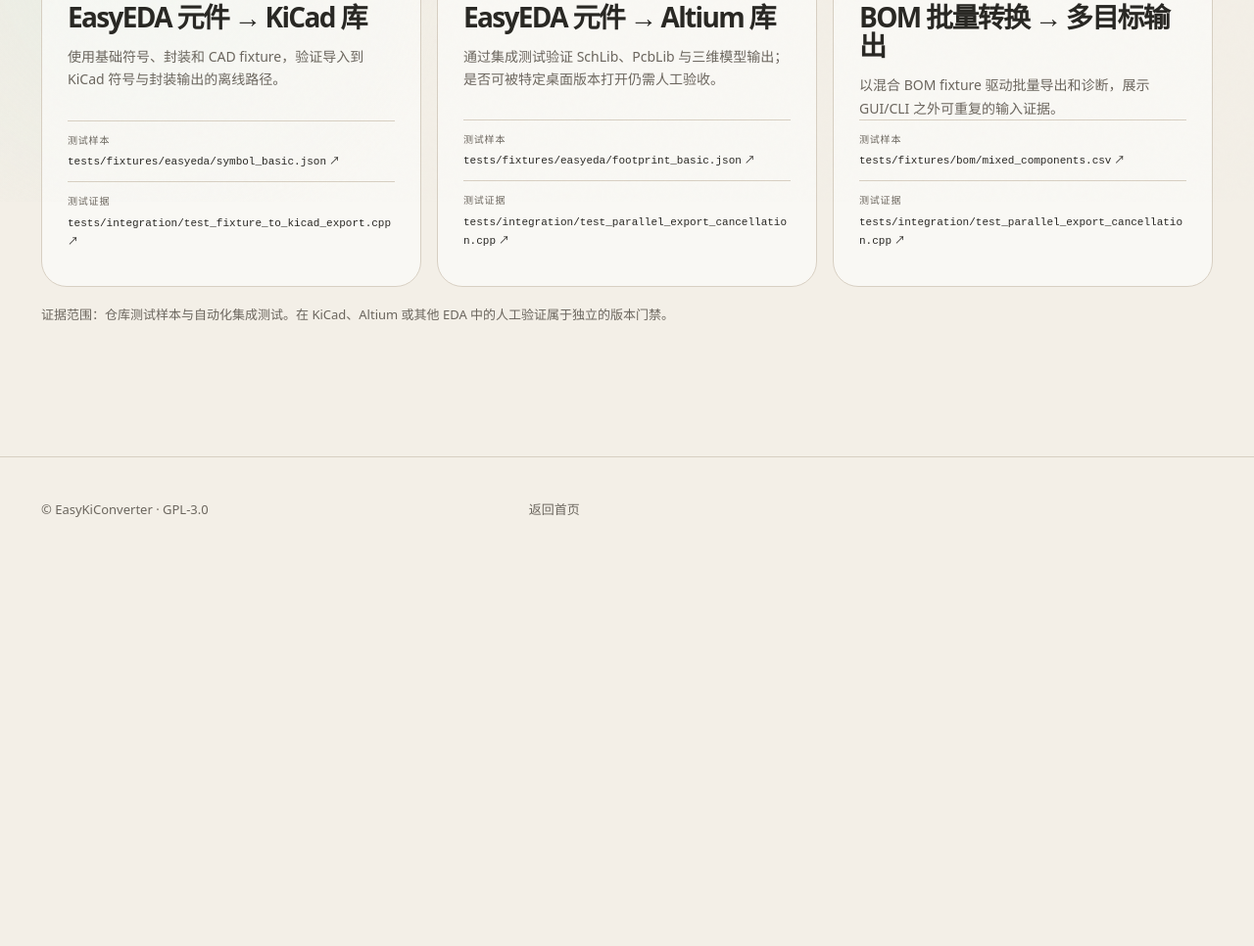
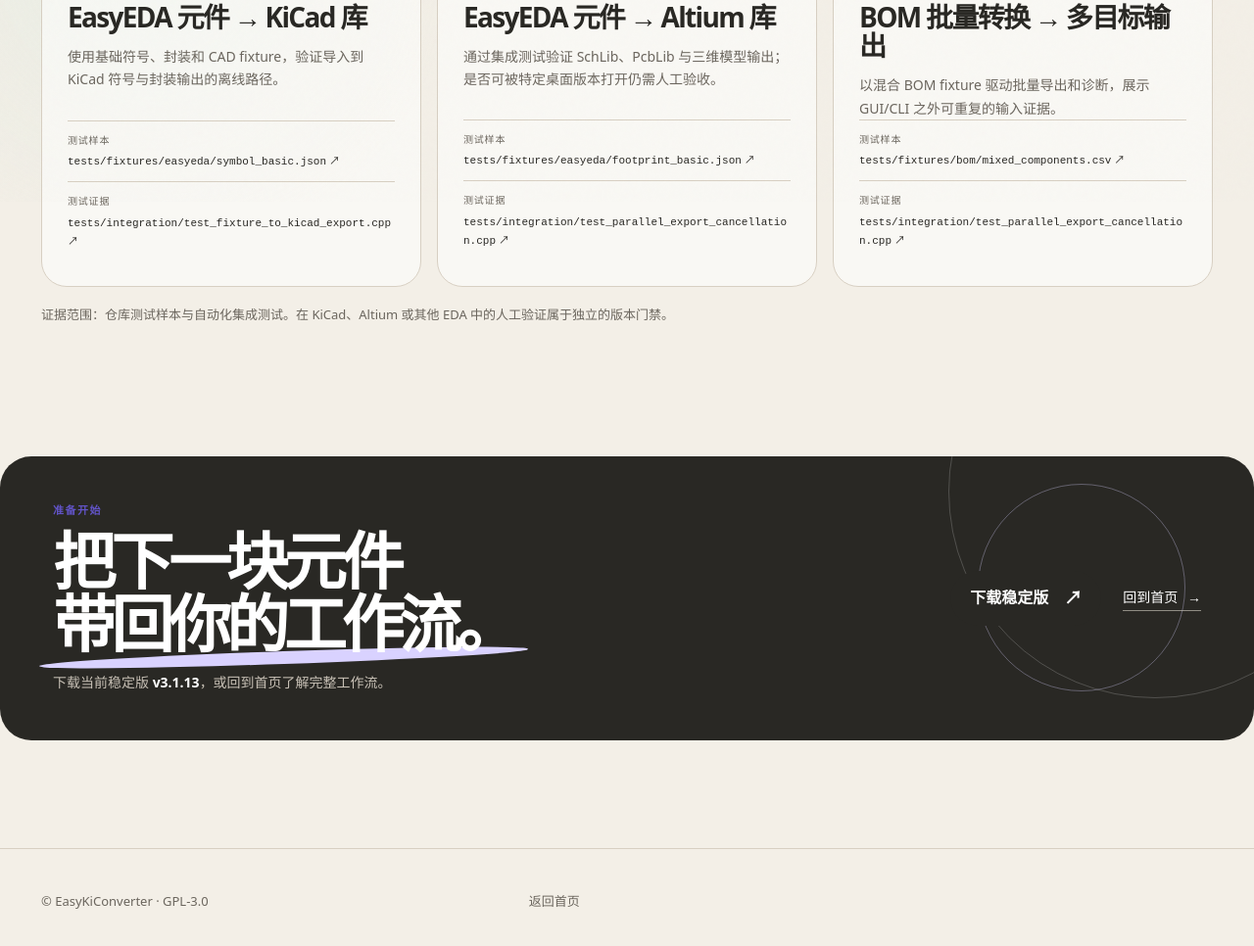
Before and after one commit to EasyKiconverter/EasyKiConverter_Website, an Astro site: page /cases in a window 1280 px wide. Shown: the part 594-1560 px from the top of the page at 98% size. Before the commit the page ends 1172 px from the top, so only its background shows below. Built offline with nearby package versions, Linux system fonts and the light colour scheme; Astro itself is replaced by a stand-in of ours.

Commit message:
Add content page next-step CTA

```diff
--- a/src/css/content-page.css
+++ b/src/css/content-page.css
@@ -21,6 +21,118 @@
 
 .content-page-header .github-link {
   flex: 0 0 auto;
+}
+
+.content-page-cta {
+  position: relative;
+  isolation: isolate;
+  overflow: hidden;
+  display: flex;
+  align-items: center;
+  justify-content: space-between;
+  gap: 40px;
+  min-height: 270px;
+  margin-bottom: 110px;
+  padding: 48px 54px;
+  border-radius: 32px;
+  background: var(--dark);
+  color: #fff;
+}
+
+.content-page-cta::before,
+.content-page-cta::after {
+  content: "";
+  position: absolute;
+  z-index: -1;
+  border: 1px solid #ffffff30;
+  border-radius: 50%;
+  pointer-events: none;
+}
+
+.content-page-cta::before {
+  width: 420px;
+  height: 420px;
+  right: -110px;
+  top: -175px;
+}
+
+.content-page-cta::after {
+  width: 210px;
+  height: 210px;
+  right: 70px;
+  top: 28px;
+  border-color: #d9d2ff55;
+}
+
+.content-page-cta h2 {
+  position: relative;
+  z-index: 1;
+  margin: 14px 0 16px;
+  font-size: clamp(38px, 5vw, 66px);
+  line-height: 1;
+  letter-spacing: -.08em;
+}
+
+.content-page-cta h2 em {
+  position: relative;
+  font-style: normal;
+  white-space: nowrap;
+}
+
+.content-page-cta h2 em::after {
+  content: "";
+  position: absolute;
+  z-index: -1;
+  left: -3%;
+  right: -3%;
+  bottom: 2px;
+  height: .2em;
+  border-radius: 50%;
+  background: var(--lilac);
+  transform: rotate(-2deg);
+}
+
+.content-page-cta p:not(.kicker) {
+  position: relative;
+  z-index: 1;
+  max-width: 470px;
+  margin: 0;
+  color: #c8c1b6;
+  font-size: 14px;
+}
+
+.content-page-cta p strong {
+  color: #fff;
+}
+
+.content-page-cta-actions {
+  position: relative;
+  z-index: 1;
+  display: flex;
+  flex-wrap: wrap;
+  align-items: center;
+  gap: 22px;
+}
+
+.content-page-cta .button-light,
+.content-page-cta .text-link {
+  color: #fff;
+}
+
+.content-page-cta .text-link {
+  border-color: #d6d0c599;
+}
+
+@media (max-width: 850px) {
+  .content-page-cta {
+    display: block;
+    margin-bottom: 90px;
+    padding: 42px 30px;
+  }
+
+  .content-page-cta-actions {
+    margin-top: 32px;
+  }
 }
 
 @media (max-width: 850px) {
--- a/src/layouts/ContentPage.astro
+++ b/src/layouts/ContentPage.astro
@@ -9,6 +9,7 @@
 
 import "../css/content-page.css";
 import SeoHead from "../components/SeoHead.astro";
+import { latestRelease } from "../data/release";
 
 const { lang, pageUrl, alternateUrl, title, description } = Astro.props;
 const en = lang === "en";
@@ -51,6 +52,25 @@
     <main id="content-page-main">
       <slot />
     </main>
+    <section class="content-page-cta shell" aria-labelledby="content-page-cta-title">
+      <div>
+        <p class="kicker">{en ? "READY TO USE" : "准备开始"}</p>
+        <h2 id="content-page-cta-title">
+          {en ? <>Bring the next part<br /><em>back to your work.</em></> : <>把下一块元件<br /><em>带回你的工作流。</em></>}
+        </h2>
+        <p>
+          {en
+            ? <>Download the current stable release <strong>{latestRelease.tag}</strong>, or return to the homepage for the full workflow.</>
+            : <>下载当前稳定版 <strong>{latestRelease.tag}</strong>，或回到首页了解完整工作流。</>}
+        </p>
+      </div>
+      <div class="content-page-cta-actions">
+        <a class="button button-dark" data-release-link href={latestRelease.url} target="_blank" rel="noreferrer">
+          {en ? "Download stable" : "下载稳定版"} <span>↗</span>
+        </a>
+        <a class="text-link" href={homeUrl}>{en ? "Back to the homepage" : "回到首页"} <span>→</span></a>
+      </div>
+    </section>
     <footer class="site-footer shell">
       <p>© EasyKiConverter · GPL-3.0</p>
       <a href={homeUrl}>{en ? "Return home" : "返回首页"}</a>
```
Also changed, not shown: OPTIMIZATION_LOG.md (+6 -0 lines), OPTIMIZATION_LOG_en.md (+6 -0 lines), tests/site.spec.ts (+11 -0 lines).
